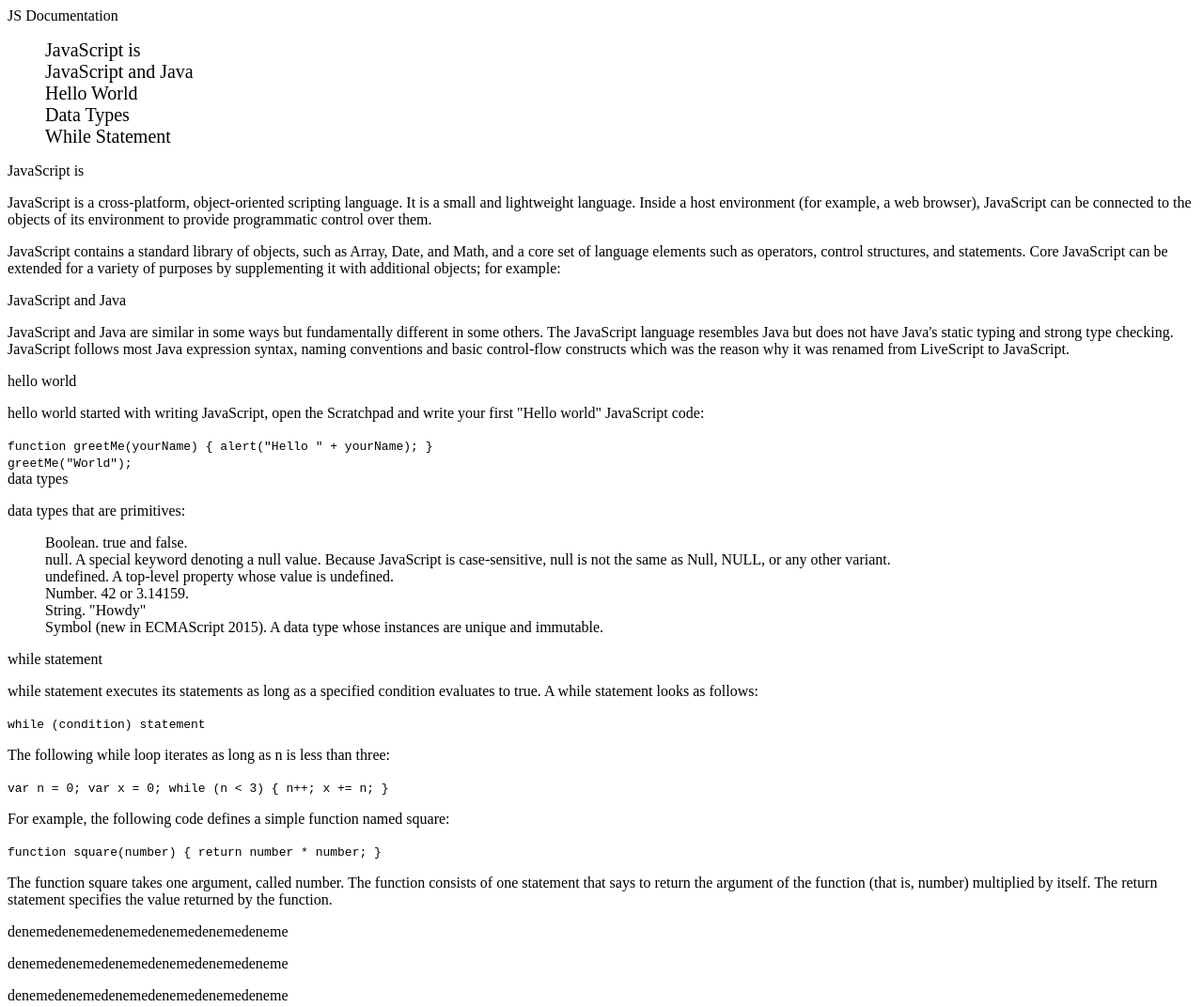
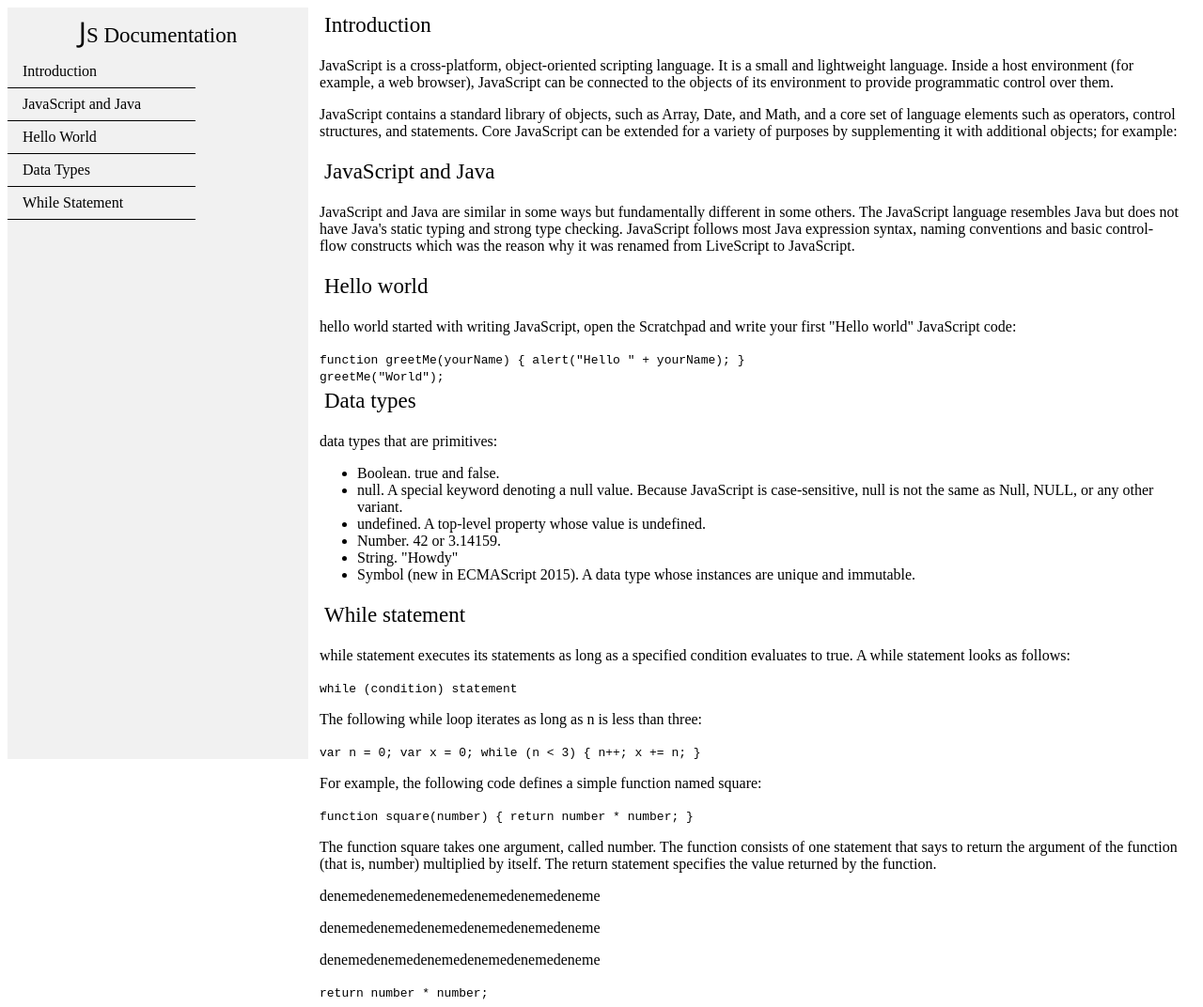
Before and after one commit to buraxta/freeCodeCamp, a plain HTML site: page 14_TechnicalDocumentationPage/index.html in a window 1280 px wide. Shown: the top 1072 px of the page at 94% size. Drawn offline with Linux system fonts and the light colour scheme.

Commit message:
some edit

```diff
--- a/14_TechnicalDocumentationPage/index.html
+++ b/14_TechnicalDocumentationPage/index.html
@@ -8,11 +8,11 @@
     <link rel="stylesheet" href="styles.css">
 </head>
 <body>
-    <main id="main-doc">
+
         <nav id="navbar">
-            <header>JS Documentation</header>
+            <header id="header">JS Documentation</header>
             <ul>
-                <li><a class="nav-link" href="#JavaScript_is">JavaScript is</a></li>
+                <li><a class="nav-link" href="#Introduction">Introduction</a></li>
                 <li><a class="nav-link" href="#JavaScript_and_Java">JavaScript and Java
                 </a></li>
                 <li><a class="nav-link" href="#hello_world">Hello World</a></li>
@@ -21,8 +21,9 @@
 
             </ul>
         </nav>
-        <section class="main-section" id="JavaScript_is">
-            <header>JavaScript is</header>
+    <main id="main-doc">
+        <section class="main-section" id="Introduction">
+            <header>Introduction</header>
                 <p>JavaScript is a cross-platform, object-oriented scripting language. It is a small and lightweight language. Inside a host environment (for example, a web browser), JavaScript can be connected to the objects of its environment to provide programmatic control over them.</p>
                 <p>JavaScript contains a standard library of objects, such as Array, Date, and Math, and a core set of language elements such as operators, control structures, and statements. Core JavaScript can be extended for a variety of purposes by supplementing it with additional objects; for example:</p>
         </section>
@@ -31,7 +32,7 @@
                 <p>JavaScript and Java are similar in some ways but fundamentally different in some others. The JavaScript language resembles Java but does not have Java's static typing and strong type checking. JavaScript follows most Java expression syntax, naming conventions and basic control-flow constructs which was the reason why it was renamed from LiveScript to JavaScript.</p>
         </section>
         <section class="main-section" id="hello_world">
-            <header>hello world</header>
+            <header>Hello world</header>
                 <p>hello world started with writing JavaScript, open the Scratchpad and write your first "Hello world" JavaScript code:
                 </p>
                 <code>function greetMe(yourName) { alert("Hello " + yourName); }
@@ -39,7 +40,7 @@
 
         </section>
         <section class="main-section" id="data_types">
-            <header>data types</header>
+            <header>Data types</header>
                 <p>data types that are primitives:
                 </p>
                 <ul>
@@ -59,7 +60,7 @@
 
         </section>
         <section class="main-section" id="while_statement">
-            <header>while statement</header>
+            <header>While statement</header>
                 <p>while statement executes its statements as long as a specified condition evaluates to true. A while statement looks as follows:
                 </p>
                 <code>while (condition) statement
--- a/14_TechnicalDocumentationPage/styles.css
+++ b/14_TechnicalDocumentationPage/styles.css
@@ -1,9 +1,49 @@
-#navbar a{
-    font-size: 20px;
+#navbar li a{
+    display: block;
+    color: #000;
+    padding: 8px 16px;
     text-decoration: none;
-    color: black;
 }
-ul{
+#navbar li a:hover{
+    background-color: #555;
+    color: white;
+}
+#header::first-letter{
+    font-size: 30px;
+    font-family: 'Segoe UI', Tahoma, Geneva, Verdana, sans-serif;
+}
+#header{
+    text-align: center;
+    font-size: 23px;
+}
+header{
+    font-size: 23px;
+    padding: 5px 5px;
+}
+#navbar{
+    width: 25%;
+    background-color: #f1f1f1;
+    position: fixed;
+    height: 100%;
+    overflow: auto;
+}
+#navbar ul{
+    list-style-type: none;
+    margin: 0;
+    padding: 0;
+    width: 200px;
+    background-color: #f1f1f1;
+}
+#navbar li{
+    display: block;
+    border-bottom: solid 1px;
+
+}
+main{
+    margin-left: 25%; padding: 1px 16px;;
+
+}
+#navbar ul{
     list-style-type: none;
 }
 
```
